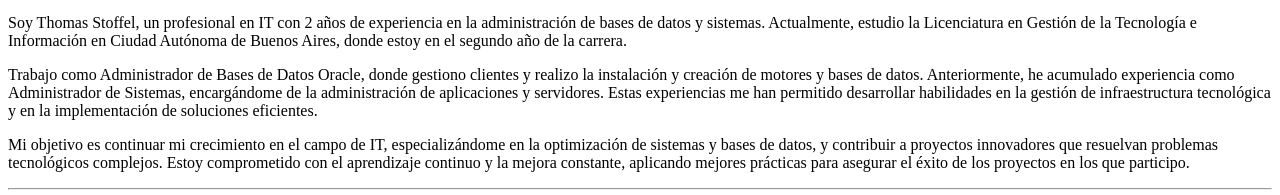
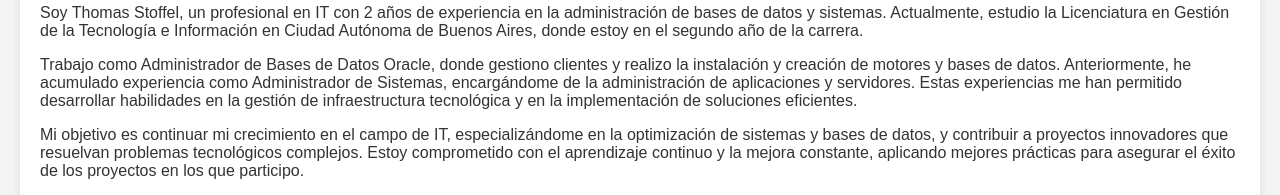
Before and after one commit to thomassto35/DesarrolloWeb-Portfolio, a plain HTML site: page sobreMi.html in a window 1280 px wide. Shown: the part 172-367 px from the top of the page. Drawn offline with Linux system fonts and the light colour scheme; files that its build step writes are made by us from their sources; the site is published under a folder, as on GitHub Pages, so addresses that start at the root find nothing.

Commit message:
Update sobreMi.html

```diff
--- a/sobreMi.html
+++ b/sobreMi.html
@@ -4,7 +4,7 @@
     <meta charset="UTF-8">
     <meta name="viewport" content="width=device-width, initial-scale=1.0">
     <title>Sobre Mi</title>
-    <link rel="stylesheet" href="/estilos.css">
+    <link rel="stylesheet" href="assets/estilos/estilos.css">
 </head>
 <body>
     <header id="header"><h1>Sobre Mi</h1>
```
